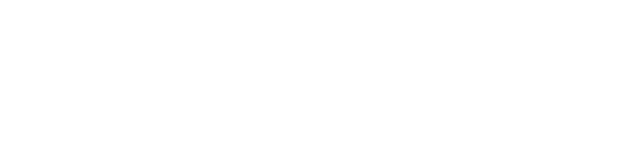
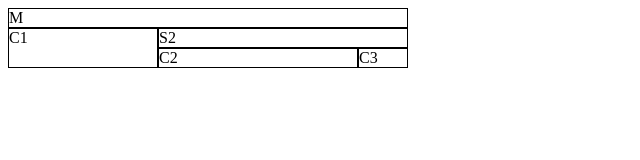
Before and after one commit to blimusiek/grid-canvas-experiment, a website built with webpack: page index.html in a window 1280 px wide. Shown: the whole page, without its empty margins (0-640 px from the left). Built offline with nearby package versions, Linux system fonts and the light colour scheme.

Commit message:
experimenting with div flex grid

```diff
--- a/index.html
+++ b/index.html
@@ -3,6 +3,38 @@
 <head>
   <meta charset="UTF-8">
   <title>Document</title>
+
+  <style>
+      .row {
+          box-sizing: border-box;
+          display: flex;
+          flex-direction: row;
+          flex-wrap: nowrap;
+      }
+      .col {
+          box-sizing: border-box;
+          display: flex;
+          flex-direction: column;
+          flex-wrap: nowrap;
+      }
+      .cell {
+          box-sizing: border-box;
+          display: flex;
+          flex-grow: 1;
+
+          border: solid black 1px;
+      }
+
+      .col-0 {
+          width: 150px;
+      }
+      .col-1 {
+          width: 200px;
+      }
+      .col-2 {
+          width: 50px;
+      }
+  </style>
 </head>
 <body>
   <script src="dist/bundle.js"></script>
--- a/src/index.ts
+++ b/src/index.ts
@@ -0,0 +1,45 @@
+
+const h = (tag: string, options: Object, children: HTMLElement[], text?: string): HTMLElement => {
+    const el: HTMLElement = document.createElement(tag);
+    Object.keys(options).forEach(attr => el.setAttribute(attr, options[attr]));
+    if (text) {
+        el.appendChild(document.createTextNode(text));
+    }
+    children.forEach(child => el.appendChild(child));
+    return el;
+}
+
+interface Group {
+    value: string;
+    colid: string;
+    children?: Group[];
+}
+type Row = Group[];
+
+const group = (value, id, children?) => Object.assign({}, {value: value, colid: id, children: children});
+
+const header: Row = [
+    group('M', '', [
+        group('C1', 'col-0'),
+        group('S2', '', [
+            group('C2', 'col-1'),
+            group('C3', 'col-2')
+        ])
+    ])
+];
+
+const cell = (g: Group): HTMLElement => {
+    return h('div', {class: `cell ${g.colid}`}, [], g.value);
+}
+
+const col = (g: Group): HTMLElement => {
+    const children = [cell(g)].concat(g.children ? [row(g.children)]: []);
+    return h('div', {class: 'col'}, children);
+}
+
+const row = (r: Row): HTMLElement => {
+    const cols = r.map((g: Group) => col(g));
+    return h('div', {class: 'row'}, cols);
+}
+
+document.body.appendChild(row(header));
```
